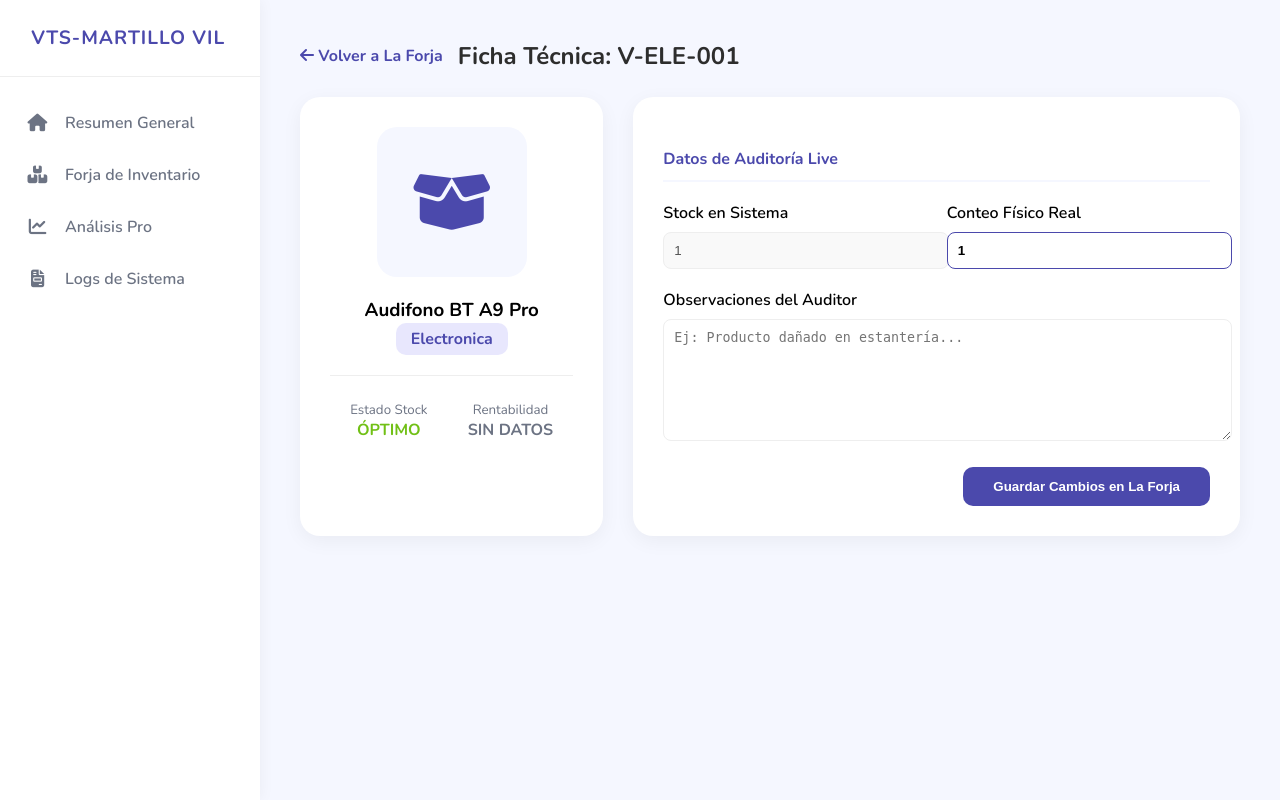
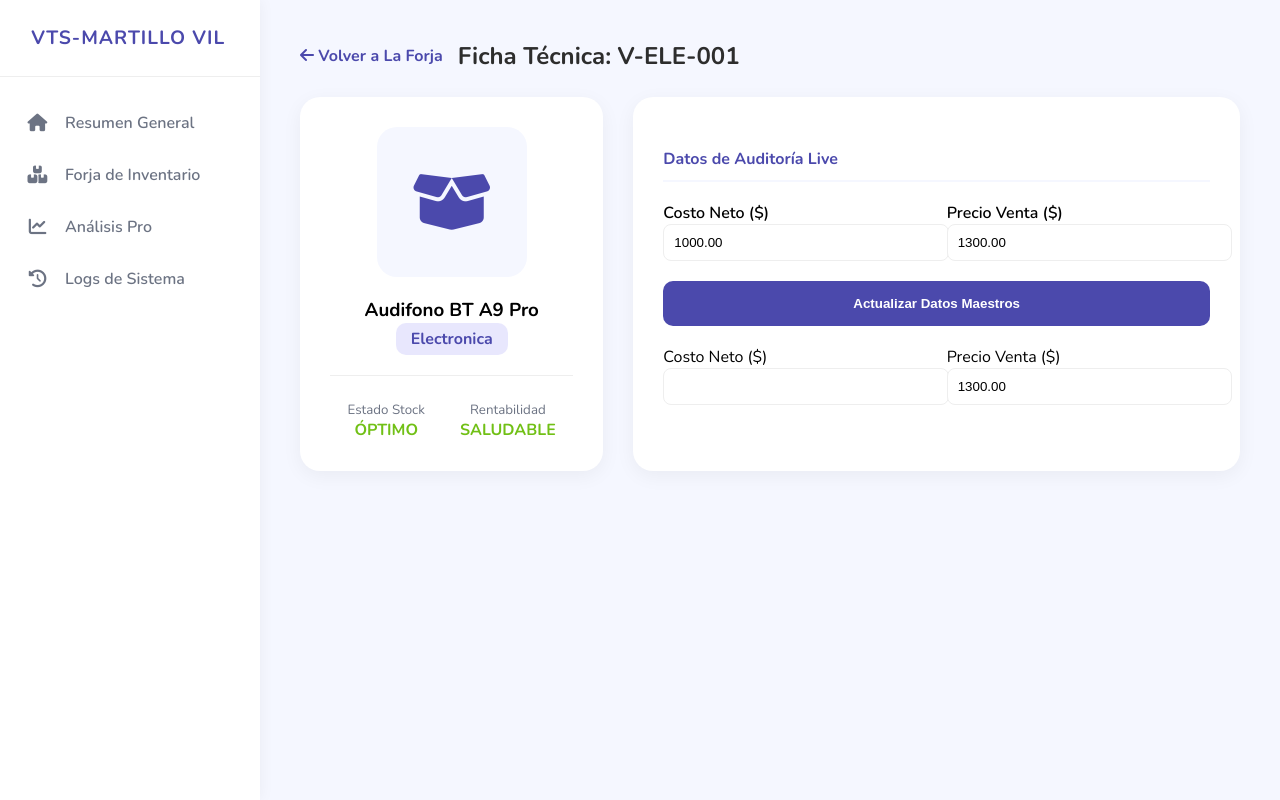
Before and after one commit to Iridah/terminal-vts, a Django app: a page that uses dashboard/templates/dashboard/base.html in a window 1280 px wide. Run offline with Django 5.2, Linux system fonts and the light colour scheme; data comes from the database, SQL or seed files in the repository; both versions use the stored data as it was after the commit; parts of the project's set-up code (start-up, migrations or seed data) failed here and were passed over.

Commit message:
FIX: Template de logs localizado y limpieza de duplicados en views

```diff
--- a/dashboard/models.py
+++ b/dashboard/models.py
@@ -10,8 +10,8 @@ class AuditoriaVTS(models.Model):
     # Valores numéricos (Dinero y Unidades)
     stock_sistema = models.IntegerField()
     inventario_real = models.IntegerField()
-    precio_costo = models.DecimalField(max_digits=12, decimal_places=2)
-    precio_venta = models.DecimalField(max_digits=12, decimal_places=2)
+    precio_costo = models.DecimalField(max_digits=12, decimal_places=2, default=0.00) # Usaremos este
+    precio_venta = models.DecimalField(max_digits=12, decimal_places=2, default=0.00)
 
     # Tipo de documento
     documento_tipo = models.CharField(max_length=20, choices=[('BOLETA', 'Boleta'), ('FACTURA', 'Factura')])
@@ -62,9 +62,9 @@ class AuditoriaVTS(models.Model):
             return {'color': '#6C7383', 'texto': 'ERROR'}
 
     def get_rentabilidad_status(self):
-        """Calcula el margen Illidari."""
+        """Calcula el margen Illidari usando el precio_costo real."""
         try:
-            m = float(self.margen) # Asegúrate de tener el campo 'margen' en el modelo
+            m = float(self.margen_valor) # Usamos la property que ya calcula (Venta - Costo)/Venta
             if m < 0.05: return {'color': '#714B23', 'texto': 'PÉRDIDA', 'icon': 'fa-skull'}
             if m < 0.14: return {'color': '#F3797E', 'texto': 'SOBREVIVENCIA', 'icon': 'fa-triangle-exclamation'}
             if m < 0.22: return {'color': '#7978E9', 'texto': 'NEUTRA', 'icon': 'fa-minus'}
@@ -73,11 +73,29 @@ class AuditoriaVTS(models.Model):
         except:
             return {'color': '#6C7383', 'texto': 'SIN DATOS', 'icon': 'fa-question'}
 
+    @property
+    def margen_calculado(self):
+        """Calcula el margen real para el termómetro."""
+        if self.precio_venta > 0:
+            return (self.precio_venta - self.costo_neto) / self.precio_venta
+        return 0
+
     class Meta:
         verbose_name = "Auditoría VTS"
         verbose_name_plural = "Auditorías VTS"
         ordering = ['-fecha_auditoria'] # Las más recientes primero
 
+class HistorialStock(models.Model):
+    sku = models.CharField(max_length=50)
+    producto = models.CharField(max_length=200)
+    stock_anterior = models.IntegerField()
+    stock_nuevo = models.IntegerField()
+    fecha_ajuste = models.DateTimeField(auto_now_add=True)
+    usuario = models.CharField(max_length=100, default="Admin_VTS") # Por ahora manual
+
+    class Meta:
+        ordering = ['-fecha_ajuste'] # Lo más reciente primero
+
     def __str__(self):
         return f"{self.sku} - {self.producto}"
 
--- a/dashboard/templates/dashboard/base.html
+++ b/dashboard/templates/dashboard/base.html
@@ -89,8 +89,8 @@
             <a href="#" class="nav-item">
                 <i class="fa-solid fa-chart-line"></i> Análisis Pro
             </a>
-            <a href="#" class="nav-item">
-                <i class="fa-solid fa-file-invoice"></i> Logs de Sistema
+            <a href="{% url 'lista_logs' %}" class="nav-item {% if request.resolver_match.url_name == 'lista_logs' %}active{% endif %}">
+                <i class="fa-solid fa-clock-rotate-left"></i> Logs de Sistema
             </a>
         </nav>
     </aside>
--- a/dashboard/templates/dashboard/ficha_producto.html
+++ b/dashboard/templates/dashboard/ficha_producto.html
@@ -40,26 +40,33 @@
             <h4 style="color: #4B49AC; border-bottom: 2px solid #F5F7FF; padding-bottom: 10px; margin-bottom: 20px;">
                 Datos de Auditoría Live
             </h4>
-            <form action="{% url 'actualizar_inventario' item.sku %}" method="POST" style="display: grid; grid-template-columns: 1fr 1fr; gap: 20px;">
+            <form action="{% url 'actualizar_inventario' item.sku %}" method="POST">
                 {% csrf_token %}
+                <div style="display: grid; grid-template-columns: 1fr 1fr; gap: 20px; margin-top: 20px;">
+                    <div>
+                        <label style="font-weight: 600;">Costo Neto ($)</label>
+                        <input type="number" step="0.01" name="costo" value="{{ item.precio_costo }}" style="width: 100%; padding: 10px; border-radius: 8px; border: 1px solid #eee;">
+                    </div>
+                    <div>
+                        <label style="font-weight: 600;">Precio Venta ($)</label>
+                        <input type="number" step="0.01" name="precio" value="{{ item.precio_venta }}" style="width: 100%; padding: 10px; border-radius: 8px; border: 1px solid #eee;">
+                    </div>
+                </div>
+
+                <button type="submit" style="width: 100%; margin-top: 20px; background: #4B49AC; color: white; padding: 15px; border-radius: 10px; border: none; font-weight: bold;">
+                    Actualizar Datos Maestros
+                </button>
+            </form>
+            <div style="display: grid; grid-template-columns: 1fr 1fr; gap: 20px; margin-top: 20px;">
                 <div>
-                    <label style="display: block; margin-bottom: 8px; font-weight: 600;">Stock en Sistema</label>
-                    <input type="text" value="{{ item.stock_sistema }}" disabled style="width: 100%; padding: 10px; border-radius: 8px; border: 1px solid #eee; background: #f9f9f9;">
+                    <label>Costo Neto ($)</label>
+                    <input type="number" step="0.01" name="costo" value="{{ item.costo_neto }}" style="width: 100%; padding: 10px; border-radius: 8px; border: 1px solid #eee;">
                 </div>
                 <div>
-                    <label style="display: block; margin-bottom: 8px; font-weight: 600;">Conteo Físico Real</label>
-                    <input type="number" name="cantidad" value="{{ item.inventario_real }}" style="width: 100%; padding: 10px; border-radius: 8px; border: 1px solid #4B49AC; font-weight: bold;">
+                    <label>Precio Venta ($)</label>
+                    <input type="number" step="0.01" name="precio" value="{{ item.precio_venta }}" style="width: 100%; padding: 10px; border-radius: 8px; border: 1px solid #eee;">
                 </div>
-                <div style="grid-column: span 2;">
-                    <label style="display: block; margin-bottom: 8px; font-weight: 600;">Observaciones del Auditor</label>
-                    <textarea style="width: 100%; padding: 10px; border-radius: 8px; border: 1px solid #eee; height: 100px;" placeholder="Ej: Producto dañado en estantería..."></textarea>
-                </div>
-                <div style="grid-column: span 2; text-align: right;">
-                    <button type="submit" style="background: #4B49AC; color: white; border: none; padding: 12px 30px; border-radius: 10px; font-weight: bold; cursor: pointer;">
-                        Guardar Cambios en La Forja
-                    </button>
-                </div>
-            </form>
+            </div>
         </div>
     </div>
 </div>
--- a/dashboard/urls.py
+++ b/dashboard/urls.py
@@ -4,6 +4,7 @@ from . import views
 urlpatterns = [
     path('', views.dashboard_home, name='home'),
     path('inventario/', views.inventario_list, name='inventario'), # La nueva "Forja"
+    path('logs/', views.lista_logs, name='lista_logs'),
     path('actualizar/<str:sku>/', views.actualizar_inventario, name='actualizar_inventario'),
     path('producto/<str:sku>/', views.detalle_producto, name='detalle_producto'),
 ]
--- a/dashboard/views.py
+++ b/dashboard/views.py
@@ -1,33 +1,42 @@
 #dashboard/views.py
 from django.shortcuts import render, redirect, get_object_or_404
 from django.contrib import messages
-from .models import AuditoriaVTS, Producto
+from .models import AuditoriaVTS, HistorialStock
 from django.db.models import Sum, F, ExpressionWrapper, DecimalField
 from django.db.models.functions import Coalesce
 
 def actualizar_inventario(request, sku):
     if request.method == 'POST':
-        # 1. Obtenemos el dato y lo limpiamos
-        cantidad_raw = request.POST.get('cantidad')
+        try:
+            item = get_object_or_404(AuditoriaVTS, sku=sku)
+            stock_viejo = item.inventario_real
 
-        try:
-            # 2. Convertimos a entero (si está vacío, asumimos 0)
-            nueva_cantidad = int(cantidad_raw) if cantidad_raw else 0
+            # 1. Captura limpia de datos
+            nueva_cantidad = request.POST.get('cantidad', 0)
+            nuevo_costo = request.POST.get('costo', item.precio_costo)
+            nuevo_precio = request.POST.get('precio', item.precio_venta)
 
-            # 3. Buscamos y actualizamos
-            item = AuditoriaVTS.objects.get(sku=sku)
-            item.inventario_real = nueva_cantidad
-
-            # 4. Forzamos el guardado
+            # 2. Guardado ÚNICO y Blindado
+            item.inventario_real = int(nueva_cantidad)
+            item.precio_costo = float(nuevo_costo)
+            item.precio_venta = float(nuevo_precio)
             item.save()
 
-            # Mensaje de éxito para confirmar en la UI
-            messages.success(request, f"Stock de {sku} actualizado a {nueva_cantidad}.")
+            # 3. CREACIÓN DEL LOG (Una sola vez)
+            HistorialStock.objects.create(
+                sku=sku,
+                producto=item.producto,
+                stock_anterior=stock_viejo,
+                stock_nuevo=item.inventario_real,
+                usuario=request.user.username if request.user.is_authenticated else "Admin_VTS"
+            )
+
+            messages.success(request, f"✅ {sku} actualizado y registrado en Historial.")
 
         except Exception as e:
-            messages.error(request, f"Error al actualizar {sku}: {str(e)}")
+            messages.error(request, f"❌ Error crítico al actualizar {sku}: {str(e)}")
 
-    return redirect('home')
+    return redirect('inventario')
 
 def dashboard_home(request):
     auditorias = AuditoriaVTS.objects.all()
@@ -72,16 +81,16 @@ def inventario_list(request):
 def buscar_productos(request):
     query = request.GET.get('q', '')
     if query:
-        # Buscamos por SKU, Nombre o cualquier campo relevante
-        resultados = Producto.objects.filter(
-            nombre__icontains=query
-        ) | Producto.objects.filter(
+        # Filtramos SOLO usando AuditoriaVTS y campos que existen
+        resultados = AuditoriaVTS.objects.filter(
+            producto__icontains=query
+        ) | AuditoriaVTS.objects.filter(
             sku__icontains=query
         )
     else:
         resultados = []
 
-    return render(request, 'resultados_busqueda.html', {
+    return render(request, 'dashboard/resultados_busqueda.html', {
         'resultados': resultados,
         'query': query
     })
@@ -90,3 +99,21 @@ def detalle_producto(request, sku):
     # Buscamos el producto por su SKU o ID
     producto = get_object_or_404(AuditoriaVTS, sku=sku)
     return render(request, 'dashboard/ficha_producto.html', {'item': producto})
+
+def lista_logs(request):
+    logs = HistorialStock.objects.all()[:50] # Últimos 50 movimientos
+    return render(request, 'dashboard/logs.html', {'logs': logs})
+
+def home(request):
+    total = AuditoriaVTS.objects.count()
+    # Consideramos 'auditado' si el inventario_real es diferente de -1 (o lo que definas)
+    auditados = AuditoriaVTS.objects.filter(inventario_real__gte=0).count()
+    pendientes = total - auditados
+
+    context = {
+        'total': total,
+        'auditados': auditados,
+        'pendientes': pendientes,
+        'capital_total': sum(i.inventario_real * i.costo_neto for i in AuditoriaVTS.objects.all())
+    }
+    return render(request, 'dashboard/index.html', context)
```
Also changed, not shown: PORTAL/db.sqlite3, dashboard/migrations/0003_historialstock.py (added), dashboard/templates/dashboard/logs.html (added).
